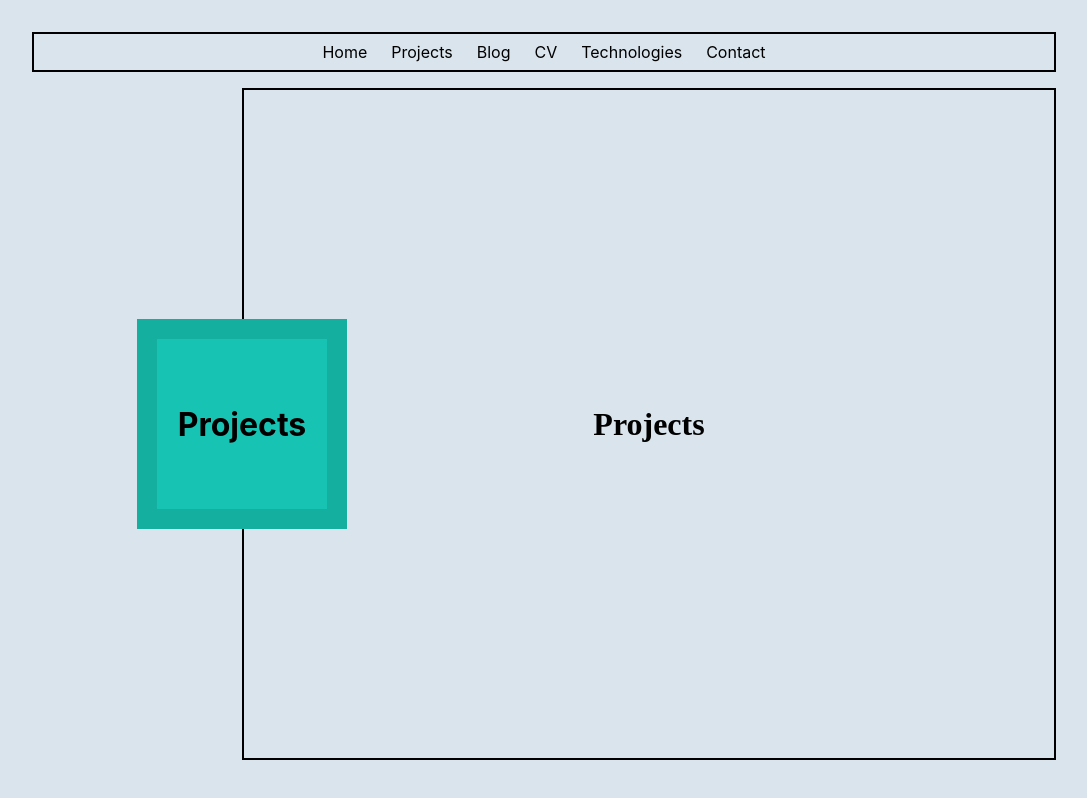
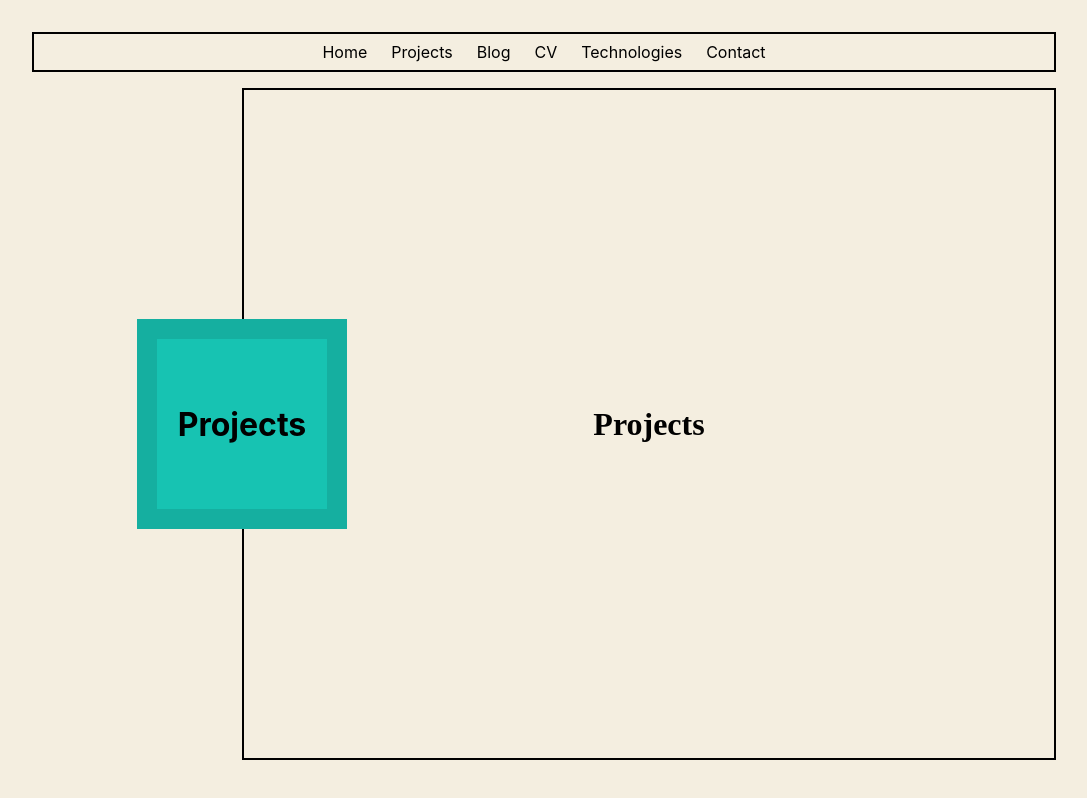
Before and after one commit to vinicius-el-khalili/azalea-two, a Next.js app: page /projects in a window 1280 px wide. Shown: the whole page, without its empty margins (96-1183 px from the left). Built offline with nearby package versions, Linux system fonts and the light colour scheme.

Commit message:
@frameLayout: context-dependent background color

```diff
--- a/components/frameLayout/frameLayout.js
+++ b/components/frameLayout/frameLayout.js
@@ -1,13 +1,23 @@
 import Cube from "../cube/cube";
 import NavButtonCollection from "../navButton/NavButtonGroup/NavButtonGroup";
 import style from "./frameLayout.module.scss"
+import { useContext } from "react";
+import AppContext from "@/context/AppContext";
 
 const FrameLayout = ({children}) => {
+    const context = useContext(AppContext)
+    const backgroundColorMap = {
+        "Home":         "#F4EEE0",
+        "Projects":     "#F4EEE0",
+        "Blog":         "#F4EEE0",
+        "CV":           "#F4EEE0",
+        "Technologies": "#F4EEE0",
+        "Contact":      "#F4EEE0",
+    }
     return (
         <>
 
-        <div className={style.layoutContainer}>
-
+        <div className={style.layoutContainer} style={{backgroundColor:backgroundColorMap[context.state.page]}}>
             <div className={style.buttonsContainer}>
                 <NavButtonCollection/>
             </div>
@@ -17,13 +27,12 @@ const FrameLayout = ({children}) => {
                 <div className={style.cube}>
                     <Cube/>
                 </div>
-
                 <div className={style.childrenContainer}>
                     {children}
                 </div>
             </div>
+
         </div>
-
 
         </>
     );
--- a/components/frameLayout/frameLayout.module.scss
+++ b/components/frameLayout/frameLayout.module.scss
@@ -3,7 +3,6 @@
     width: 100%;
     position: fixed;
     padding: 2rem 10% 5rem 10%;
-
 
     .buttonsContainer{
         display: flex;
```
